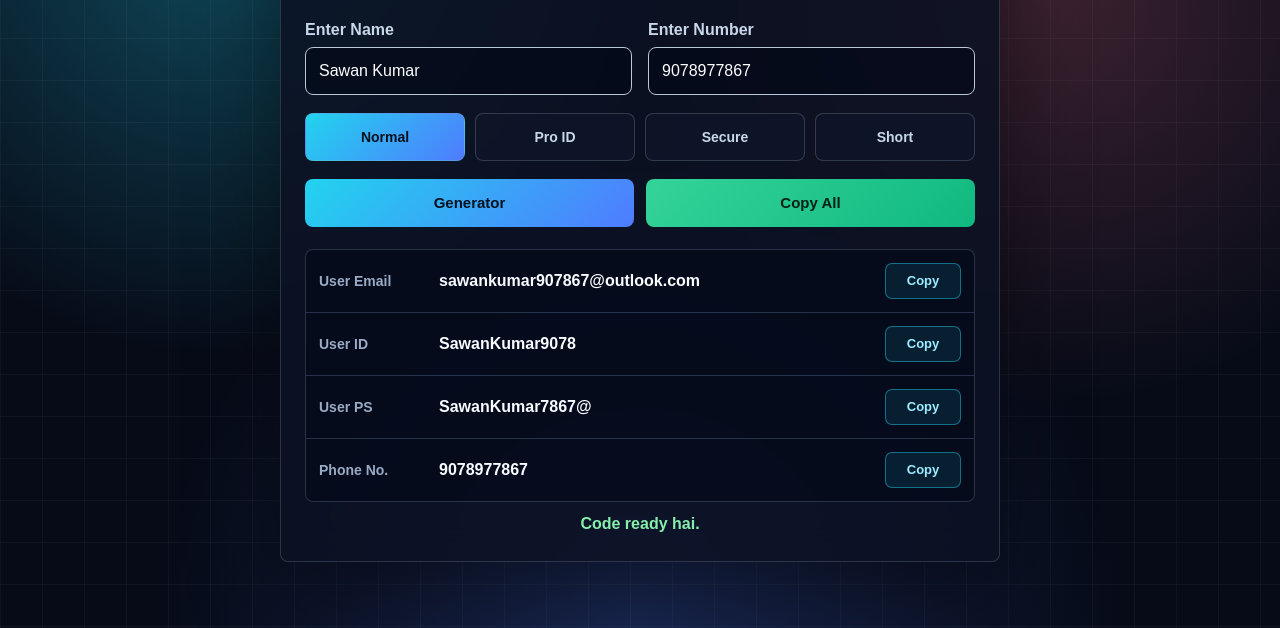
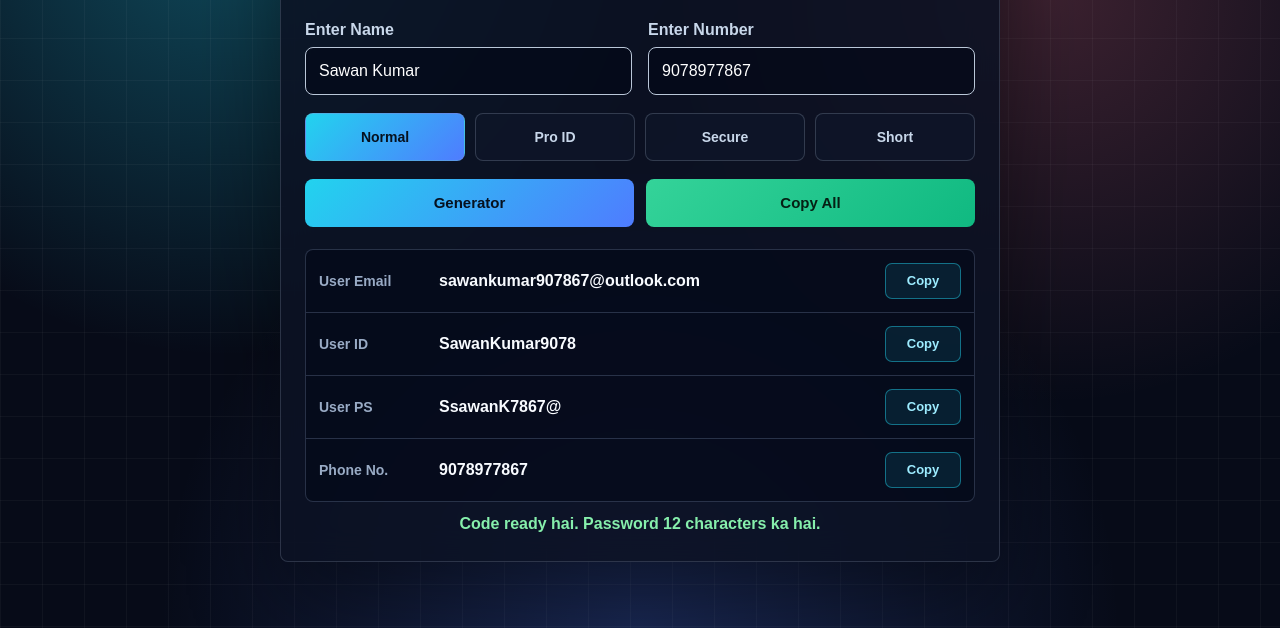
Before and after one commit to sawanpoint0000-dev/code, a plain HTML site: page index.html in a window 1280 px wide. Shown: the part 172-800 px from the top of the page. Drawn offline with Linux system fonts and the light colour scheme.

Commit message:
Update index.html

```diff
--- a/index.html
+++ b/index.html
@@ -1,3 +1,4 @@
+
 <!doctype html>
 <html lang="hi">
 <head>
@@ -325,6 +326,19 @@
       return text.split('').reverse().join('');
     }
 
+    function makePassword(rawName, phone, symbol) {
+      const pascalName = makePascalName(rawName).replace(/[^a-zA-Z]/g, '') || 'User';
+      const lowerName = makeLowerName(rawName).replace(/[^a-z]/g, '') || 'user';
+      const firstCapital = pascalName.charAt(0).toUpperCase();
+      const lowerLetter = lowerName.charAt(0).toLowerCase();
+      const nameChunk = pascalName.slice(1, 6);
+      const phoneDigits = (phone.slice(-4) || '1234').padEnd(4, '0').slice(0, 4);
+      const special = symbol || '@';
+      const password = `${firstCapital}${lowerLetter}${nameChunk}${phoneDigits}${special}`;
+
+      return password.slice(0, 12);
+    }
+
     function buildCode(rawName, phone) {
       const pascalName = makePascalName(rawName);
       const lowerName = makeLowerName(rawName);
@@ -341,7 +355,7 @@
         return {
           email: `${lowerName}.${lastFour}@outlook.com`,
           userId: `${initials}${lastFour}${firstTwo}`,
-          password: `${pascalName}#${firstTwo}${lastTwo}`,
+          password: makePassword(rawName, phone, '#'),
           phone
         };
       }
@@ -350,7 +364,7 @@
         return {
           email: `${lowerName}_${middleFour}@outlook.com`,
           userId: `${pascalName}_${middleFour}`,
-          password: `${initials}@${lastFour}#${firstTwo}`,
+          password: makePassword(rawName, phone, '@'),
           phone
         };
       }
@@ -359,7 +373,7 @@
         return {
           email: `${lowerName}${lastTwo}${firstTwo}@outlook.com`,
           userId: `${lowerName}${reverseFour}`,
-          password: `${pascalName}${reverseFour}$`,
+          password: makePassword(rawName, phone, '$'),
           phone
         };
       }
@@ -367,7 +381,7 @@
       return {
         email: `${lowerName}${firstFour}${lastTwo}@outlook.com`,
         userId: `${pascalName}${firstFour}`,
-        password: `${pascalName}${lastFour}@`,
+        password: makePassword(rawName, phone, '@'),
         phone
       };
     }
@@ -388,7 +402,7 @@
       passwordOutput.textContent = output.password;
       phoneOutput.textContent = output.phone;
 
-      message.textContent = 'Code ready hai.';
+      message.textContent = `Code ready hai. Password ${output.password.length} characters ka hai.`;
       return output;
     }
 
```
